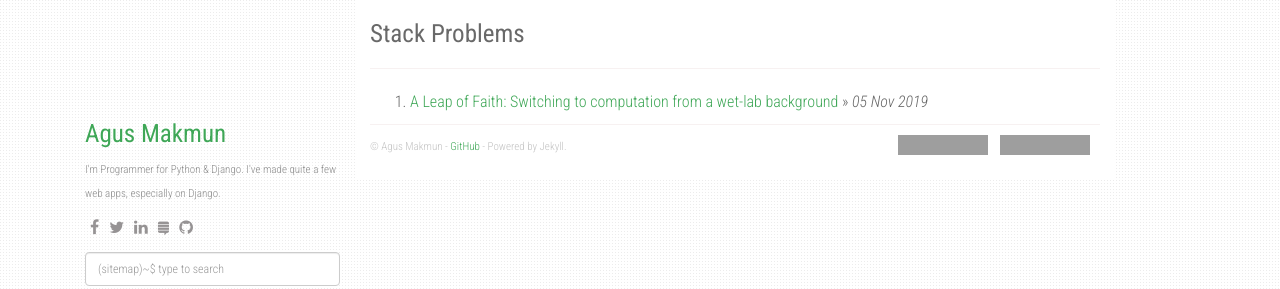
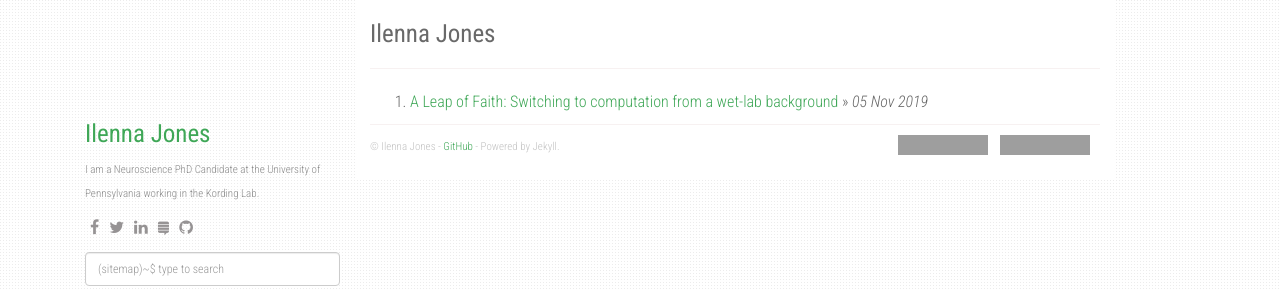
Before and after one commit to ilennaj/ilennaj-old.github.io, a Jekyll site: the page built from index.html, in a window 1280 px wide. Shown: the top 289 px of the page. Built offline with Jekyll 4.4.1, drawn with Linux system fonts in a browser that asks for light colours; nearby versions of some CDN libraries; the list of posts is cut into pages by our own code; grey boxes are pictures that could not be loaded.

Commit message:
Customized config

```diff
--- a/_config.yml
+++ b/_config.yml
@@ -1,9 +1,9 @@
-title: Stack Problems
-description: My Personal Stack Problems
-author: Agus Makmun
-github: https://github.com/agusmakmun
-about: I'm Programmer for Python & Django. I've made quite a few web apps, especially on Django.
-disqus_shortname: stackproblems
+title: Ilenna Jones
+description: Homepage of Ilenna Jones
+author: Ilenna Jones
+github: https://github.com/ilennaj
+about: I am a Neuroscience PhD Candidate at the University of Pennsylvania working in the Kording Lab.
+disqus_shortname: ilennaj
 google_analytics: UA-XXXXXXXX-Y
 
 enableTags: true
@@ -24,11 +24,11 @@ social:
     - icon: fa-stack-exchange
       link: "#"
     - icon: fa-github
-      link: "https://github.com/agusmakmun"
+      link: "https://github.com/ilennaj"
 
 share:
-  twitter_username: github.io
-  fb_appid: 1749788565247320
+  twitter_username: ilennaj
+  fb_appid:
 
 urls:
     - text: About Me
@@ -38,7 +38,7 @@ urls:
     - text: XML Feed
       url: /feed.xml
 
-url: "https://agusmakmun.github.io"
+url: "https://ilennaj.github.io"
 baseurl: ""
 paginate: 20
 per_page: 20
```
